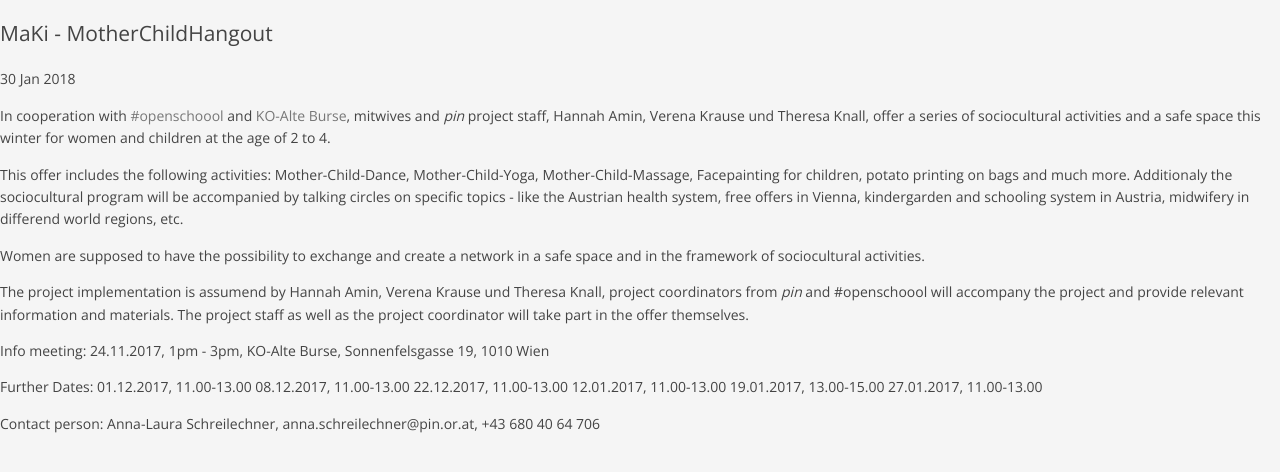
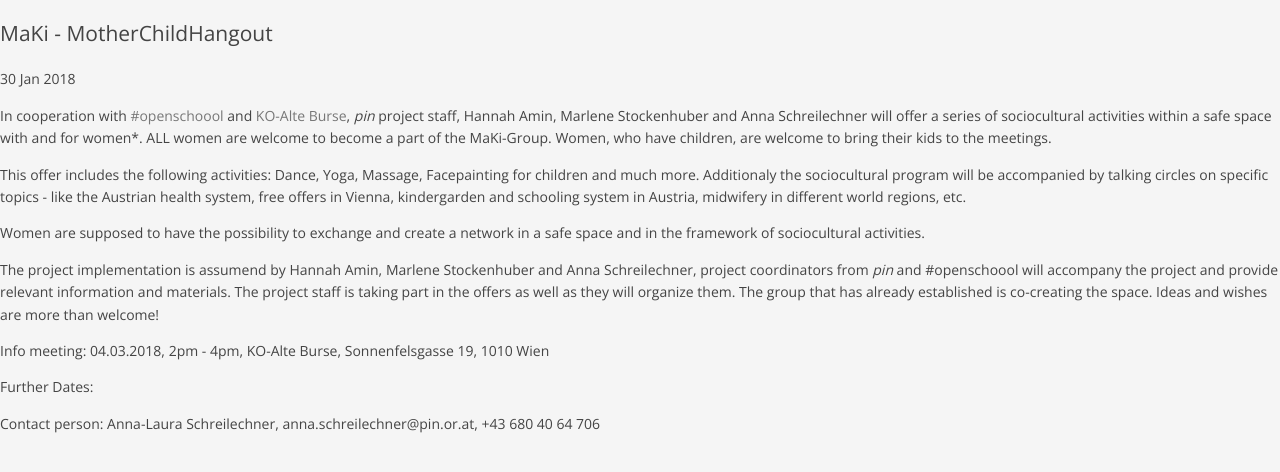
Before and after one commit to pinverein/anna-laura, a Jekyll site: the page built from _posts/en/projects/2018-01-30-project_1.md, in a window 1280 px wide. Shown: the top 472 px of the page. Built offline with Jekyll 4.4.1, drawn with Linux system fonts in a browser that asks for light colours; comment, search, counter and statistics services are not loaded.

Commit message:
Update 2018-01-30-project_1.md

```diff
--- a/_posts/en/projects/2018-01-30-project_1.md
+++ b/_posts/en/projects/2018-01-30-project_1.md
@@ -10,16 +10,16 @@ weight: 1
 image: /assets/img/171118-maki-web.png
 ---
 
-In cooperation with [#openschoool](http://www.openschoool.org) and [KO-Alte Burse](http://www.ko-alteburse.at), mitwives and *pin* project staff, Hannah Amin, Verena Krause und Theresa Knall, offer a series of sociocultural activities and a safe space this winter for women and children at the age of 2 to 4.
+In cooperation with [#openschoool](http://www.openschoool.org) and [KO-Alte Burse](http://www.ko-alteburse.at), *pin* project staff, Hannah Amin, Marlene Stockenhuber and Anna Schreilechner will offer a series of sociocultural activities within a safe space with and for women*. ALL women are welcome to become a part of the MaKi-Group. Women, who have children, are welcome to bring their kids to the meetings.
 
-This offer includes the following activities: Mother-Child-Dance, Mother-Child-Yoga, Mother-Child-Massage, Facepainting for children, potato printing on bags and much more. Additionaly the sociocultural program will be accompanied by talking circles on specific topics - like the Austrian health system, free offers in Vienna, kindergarden and schooling system in Austria, midwifery in differend world regions, etc.
+This offer includes the following activities: Dance, Yoga, Massage, Facepainting for children and much more. Additionaly the sociocultural program will be accompanied by talking circles on specific topics - like the Austrian health system, free offers in Vienna, kindergarden and schooling system in Austria, midwifery in different world regions, etc.
 
 Women are supposed to have the possibility to exchange and create a network in a safe space and in the framework of sociocultural activities.
 
-The project implementation is assumend by Hannah Amin, Verena Krause und Theresa Knall, project coordinators from *pin* and #openschoool will accompany the project and provide relevant information and materials. The project staff as well as the project coordinator will take part in the offer themselves.
+The project implementation is assumend by Hannah Amin, Marlene Stockenhuber and Anna Schreilechner, project coordinators from *pin* and #openschoool will accompany the project and provide relevant information and materials. The project staff is taking part in the offers as well as they will organize them. The group that has already established is co-creating the space. Ideas and wishes are more than welcome!
 
-Info meeting: 24.11.2017, 1pm - 3pm, KO-Alte Burse, Sonnenfelsgasse 19, 1010 Wien
+Info meeting: 04.03.2018, 2pm - 4pm, KO-Alte Burse, Sonnenfelsgasse 19, 1010 Wien
 
-Further Dates: 01.12.2017, 11.00-13.00 08.12.2017, 11.00-13.00 22.12.2017, 11.00-13.00 12.01.2017, 11.00-13.00 19.01.2017, 13.00-15.00 27.01.2017, 11.00-13.00
+Further Dates:
 
 Contact person: Anna-Laura Schreilechner, anna.schreilechner@pin.or.at, +43 680 40 64 706
```
